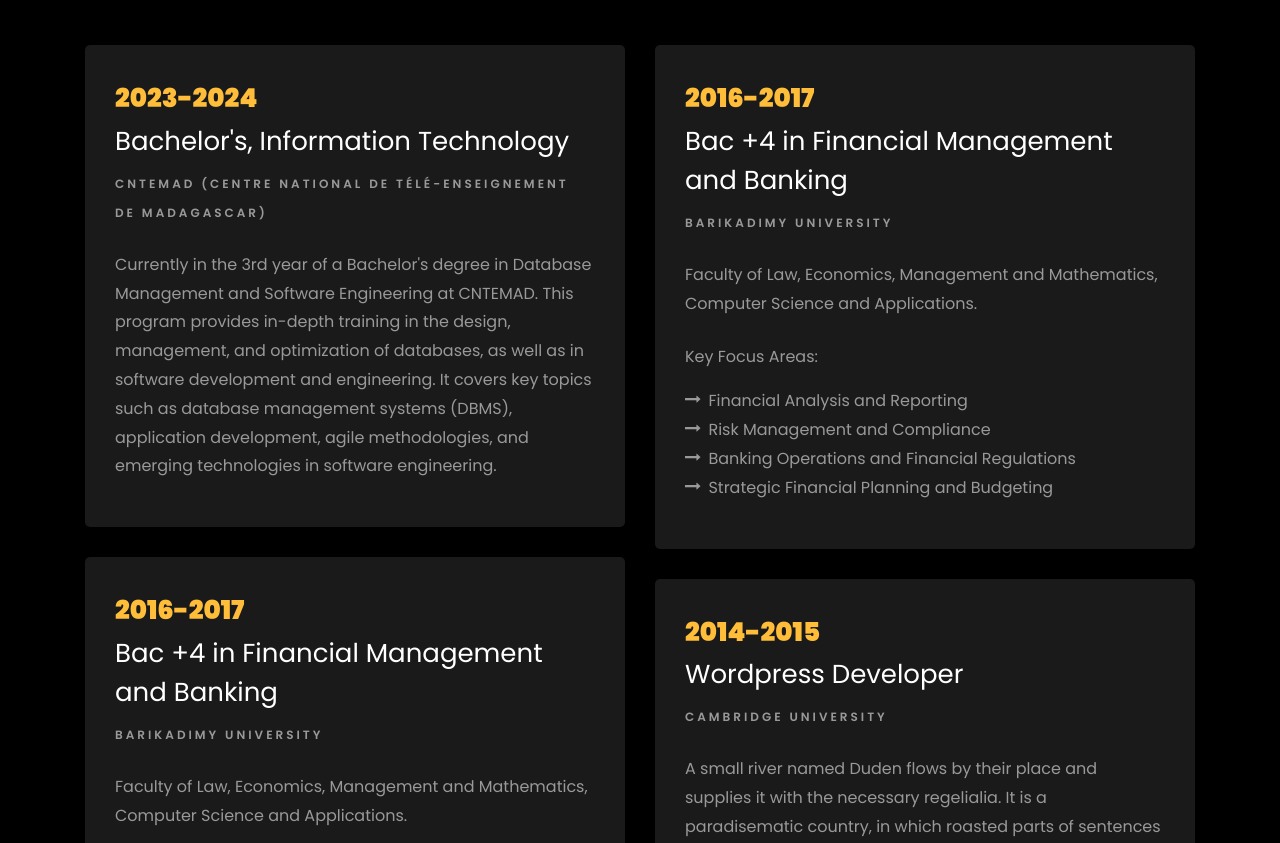
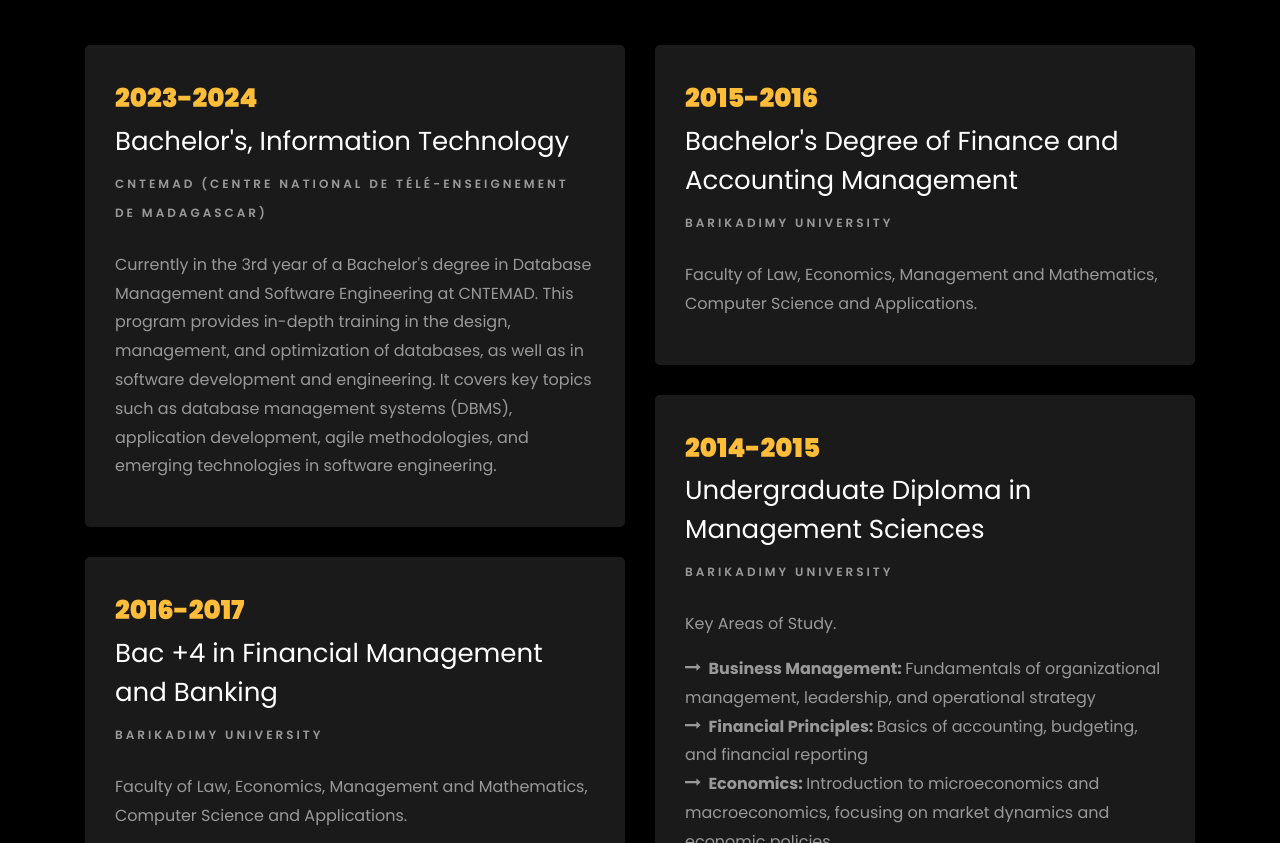
Before and after one commit to Rjvfelix/portfolio, a plain HTML site: page index.html in a window 1280 px wide. Shown: the part 1957-2800 px from the top of the page. Drawn offline with Linux system fonts and the light colour scheme; files whose address does not match are found by name.

Commit message:
Education List

```diff
--- a/index.html
+++ b/index.html
@@ -153,39 +153,27 @@
 								<li><span class="icon-long-arrow-right mr-2"></span>Strategic Financial Planning and Budgeting</li>
 							</ul>
     				</div>
+    			</div>
+
+    			<div class="col-md-6">
     				<div class="resume-wrap ftco-animate">
     					<span class="date">2015-2016</span>
     					<h2>Bachelor's Degree of Finance and Accounting Management</h2>
     					<span class="position">Barikadimy University</span>
     					<p class="mt-4">Faculty of Law, Economics, Management and Mathematics, Computer Science and Applications.</p>
     				</div>
-    			</div>
-
-    			<div class="col-md-6">
-    				<div class="resume-wrap ftco-animate">
-    					<span class="date">2016-2017</span>
-    					<h2>Bac +4 in Financial Management and Banking</h2>
-    					<span class="position">Barikadimy University</span>
-						<p class="mt-4">Faculty of Law, Economics, Management and Mathematics, Computer Science and Applications.</p>
-    					<p class="mt-4">Key Focus Areas:</p>
-							<ul class="list-unstyled">
-								<li><span class="icon-long-arrow-right mr-2"></span>Financial Analysis and Reporting</li>
-								<li><span class="icon-long-arrow-right mr-2"></span>Risk Management and Compliance</li>
-								<li><span class="icon-long-arrow-right mr-2"></span>Banking Operations and Financial Regulations</li>
-								<li><span class="icon-long-arrow-right mr-2"></span>Strategic Financial Planning and Budgeting</li>
-							</ul>
-    				</div>
     				<div class="resume-wrap ftco-animate">
     					<span class="date">2014-2015</span>
-    					<h2>Wordpress Developer</h2>
-    					<span class="position">Cambridge University</span>
-    					<p class="mt-4">A small river named Duden flows by their place and supplies it with the necessary regelialia. It is a paradisematic country, in which roasted parts of sentences fly into your mouth.</p>
-    				</div>
-    				<div class="resume-wrap ftco-animate">
-    					<span class="date">2017-2018</span>
-    					<h2>UI/UX Designer</h2>
-    					<span class="position">Cambridge University</span>
-    					<p class="mt-4">A small river named Duden flows by their place and supplies it with the necessary regelialia. It is a paradisematic country, in which roasted parts of sentences fly into your mouth.</p>
+    					<h2>Undergraduate Diploma in Management Sciences</h2>
+    					<span class="position">Barikadimy University</span>
+    					<p class="mt-4">Key Areas of Study.</p>
+						<ul class="list-unstyled">
+							<li><span class="icon-long-arrow-right mr-2"></span><b>Business Management: </b>Fundamentals of organizational management, leadership, and operational strategy</li>
+							<li><span class="icon-long-arrow-right mr-2"></span><b>Financial Principles: </b>Basics of accounting, budgeting, and financial reporting</li>
+							<li><span class="icon-long-arrow-right mr-2"></span><b>Economics: </b>Introduction to microeconomics and macroeconomics, focusing on market dynamics and economic policies</li>
+							<li><span class="icon-long-arrow-right mr-2"></span><b>Marketing: </b>Principles of consumer behavior, market analysis, and strategy</li>
+							<li><span class="icon-long-arrow-right mr-2"></span><b>Project Management: </b>Basics of project planning, resource allocation, and timeline management</li>
+						</ul>
     				</div>
     			</div>
     		</div>
```
